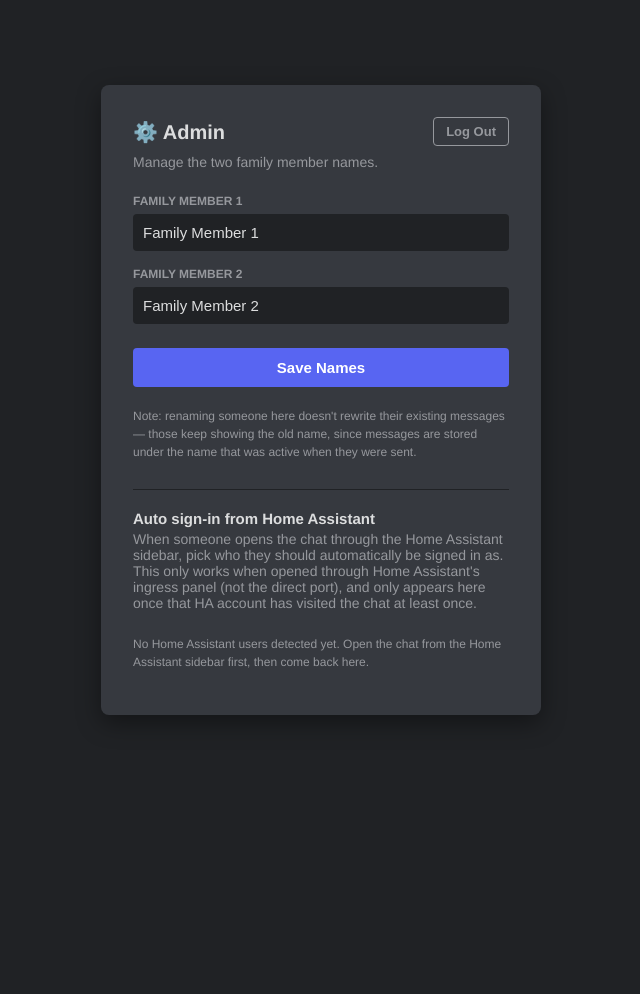
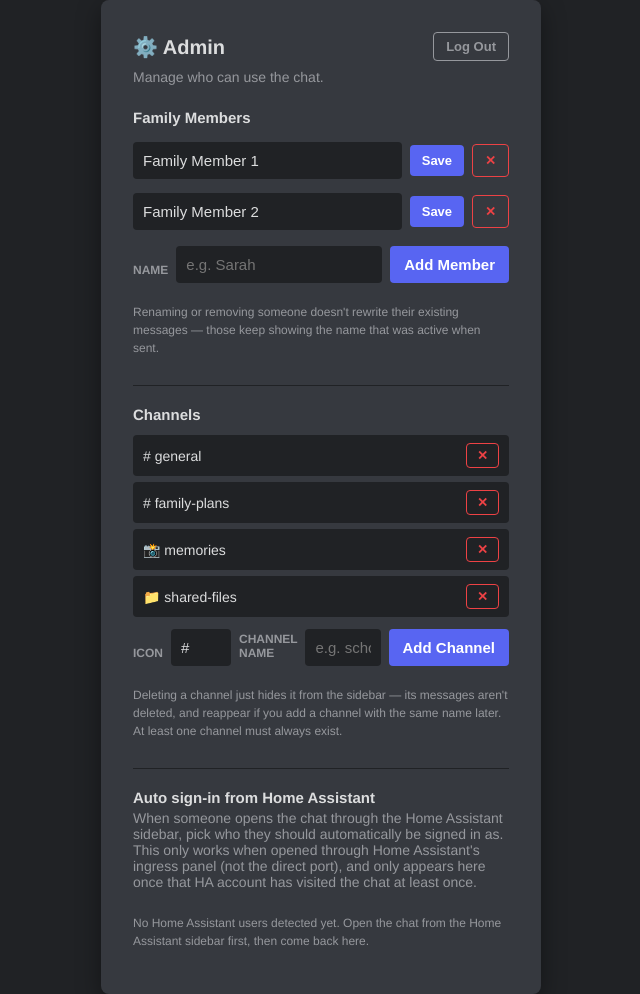
Before and after one commit to Arbitrary8481/family-chat, a Flask app: page /admin in a window 1280 px wide. Shown: the whole page, without its empty margins (319-959 px from the left). Before the commit the page ends 715 px from the top, so only its background shows below. Run offline with Flask 3, Linux system fonts and the light colour scheme; the visitor is signed in with stand-in values (Sample User, id 1); data comes from the database, SQL or seed files in the repository; parts of the project's set-up code (start-up, migrations or seed data) failed here and were passed over.

Commit message:
Adding ability to add and remove channels
see changelog.

```diff
--- a/family-chat/app/server.py
+++ b/family-chat/app/server.py
@@ -4,6 +4,7 @@ import functools
 import hmac
 import json
 import os
+import re
 import secrets
 import sqlite3
 import base64
@@ -139,6 +140,24 @@ def init_db():
     c.execute('INSERT OR IGNORE INTO settings (key, value) VALUES (?, ?)',
               ('username2', USERNAME2_DEFAULT))
 
+    # Family members — this used to be a fixed pair (username1/username2
+    # above). It's now an open-ended roster so more than two people can
+    # use the chat. On first run, migrate whatever the old two names were
+    # (or their defaults) into the roster so existing installs don't lose
+    # their configured names when upgrading; from then on this table is
+    # the source of truth and the roster is managed from /admin.
+    c.execute('''CREATE TABLE IF NOT EXISTS family_members
+                 (id INTEGER PRIMARY KEY AUTOINCREMENT,
+                  name TEXT UNIQUE NOT NULL)''')
+    c.execute('SELECT COUNT(*) FROM family_members')
+    if c.fetchone()[0] == 0:
+        for key, fallback in (('username1', USERNAME1_DEFAULT), ('username2', USERNAME2_DEFAULT)):
+            c.execute('SELECT value FROM settings WHERE key = ?', (key,))
+            row = c.fetchone()
+            name = (row[0] if row else fallback).strip()
+            if name:
+                c.execute('INSERT OR IGNORE INTO family_members (name) VALUES (?)', (name,))
+
     # Home Assistant users seen via ingress auth headers, so the admin
     # panel can offer "when this HA account is logged in, auto-sign-in as
     # <family member>" without the add-on needing to talk to HA's auth API.
@@ -147,6 +166,26 @@ def init_db():
                   username TEXT,
                   display_name TEXT,
                   last_seen TEXT)''')
+
+    # Channels — used to be four hardcoded entries in the HTML template.
+    # Seeded with those same four defaults so nothing changes for existing
+    # installs; from here on they're managed from the admin panel.
+    c.execute('''CREATE TABLE IF NOT EXISTS channels
+                 (id INTEGER PRIMARY KEY AUTOINCREMENT,
+                  slug TEXT UNIQUE NOT NULL,
+                  name TEXT NOT NULL,
+                  icon TEXT NOT NULL DEFAULT '#')''')
+    c.execute('SELECT COUNT(*) FROM channels')
+    if c.fetchone()[0] == 0:
+        c.executemany(
+            'INSERT INTO channels (slug, name, icon) VALUES (?, ?, ?)',
+            [
+                ('general', 'general', '#'),
+                ('plans', 'family-plans', '#'),
+                ('memories', 'memories', '📸'),
+                ('files', 'shared-files', '📁'),
+            ]
+        )
 
     conn.commit()
     conn.close()
@@ -197,6 +236,104 @@ def get_ha_user_map():
 
 def set_ha_user_map(mapping):
     set_setting('ha_user_map', json.dumps(mapping))
+
+def slugify(text):
+    slug = re.sub(r'[^a-z0-9]+', '-', text.strip().lower()).strip('-')
+    return slug[:30]
+
+def get_channels():
+    conn = sqlite3.connect('/data/chat.db')
+    c = conn.cursor()
+    c.execute('SELECT slug, name, icon FROM channels ORDER BY id ASC')
+    rows = c.fetchall()
+    conn.close()
+    return [{'slug': r[0], 'name': r[1], 'icon': r[2]} for r in rows]
+
+def add_channel(name, icon):
+    name = name.strip()[:30]
+    icon = (icon.strip() or '#')[:8]
+    slug = slugify(name)
+    if not name or not slug:
+        return None, 'Channel name is required.'
+
+    conn = sqlite3.connect('/data/chat.db')
+    c = conn.cursor()
+    c.execute('SELECT 1 FROM channels WHERE slug = ?', (slug,))
+    if c.fetchone():
+        conn.close()
+        return None, 'A channel with that name already exists.'
+    c.execute('INSERT INTO channels (slug, name, icon) VALUES (?, ?, ?)', (slug, name, icon))
+    conn.commit()
+    conn.close()
+    return slug, None
+
+def delete_channel(slug):
+    conn = sqlite3.connect('/data/chat.db')
+    c = conn.cursor()
+    c.execute('SELECT COUNT(*) FROM channels')
+    if c.fetchone()[0] <= 1:
+        conn.close()
+        return False, "Can't delete the last remaining channel."
+    c.execute('DELETE FROM channels WHERE slug = ?', (slug,))
+    conn.commit()
+    conn.close()
+    # Messages already posted in this channel are left in place (just no
+    # longer reachable from the channel list) rather than deleted, so
+    # re-creating a channel with the same slug would bring them back.
+    return True, None
+
+def get_family_members():
+    conn = sqlite3.connect('/data/chat.db')
+    c = conn.cursor()
+    c.execute('SELECT id, name FROM family_members ORDER BY id ASC')
+    rows = c.fetchall()
+    conn.close()
+    return [{'id': r[0], 'name': r[1]} for r in rows]
+
+def add_family_member(name):
+    name = name.strip()[:30]
+    if not name:
+        return None, 'Name is required.'
+    conn = sqlite3.connect('/data/chat.db')
+    c = conn.cursor()
+    c.execute('SELECT 1 FROM family_members WHERE name = ?', (name,))
+    if c.fetchone():
+        conn.close()
+        return None, 'That name is already in use.'
+    c.execute('INSERT INTO family_members (name) VALUES (?)', (name,))
+    conn.commit()
+    member_id = c.lastrowid
+    conn.close()
+    return member_id, None
+
+def rename_family_member(member_id, new_name):
+    new_name = new_name.strip()[:30]
+    if not new_name:
+        return False, 'Name is required.'
+    conn = sqlite3.connect('/data/chat.db')
+    c = conn.cursor()
+    c.execute('SELECT 1 FROM family_members WHERE name = ? AND id != ?', (new_name, member_id))
+    if c.fetchone():
+        conn.close()
+        return False, 'That name is already in use.'
+    c.execute('UPDATE family_members SET name = ? WHERE id = ?', (new_name, member_id))
+    conn.commit()
+    conn.close()
+    return True, None
+
+def delete_family_member(member_id):
+    conn = sqlite3.connect('/data/chat.db')
+    c = conn.cursor()
+    c.execute('SELECT COUNT(*) FROM family_members')
+    if c.fetchone()[0] <= 1:
+        conn.close()
+        return False, "Can't remove the last remaining family member."
+    c.execute('DELETE FROM family_members WHERE id = ?', (member_id,))
+    conn.commit()
+    conn.close()
+    # Same principle as messages/channels: existing messages keep whatever
+    # name was active when they were sent, rather than being rewritten.
+    return True, None
 
 def get_messages(limit=100, channel='general'):
     conn = sqlite3.connect('/data/chat.db')
@@ -329,24 +466,30 @@ def index():
     _, auto_user = resolve_ha_identity()
 
     return render_template('index.html',
-                          username1=get_setting('username1', USERNAME1_DEFAULT),
-                          username2=get_setting('username2', USERNAME2_DEFAULT),
+                          members=get_family_members(),
                           theme=THEME,
                           asset_version=ASSET_VERSION,
                           inline_css=INLINE_CSS,
+                          channels=get_channels(),
                           auto_user=auto_user,
                           ha_identified=bool(ha_user_id))
+
+@app.route('/api/channels')
+def api_channels():
+    return jsonify(get_channels())
 
 @app.route('/admin')
 def admin_panel():
     if not session.get('is_admin'):
         return render_template('admin.html', logged_in=False, error=request.args.get('error'))
     return render_template('admin.html', logged_in=True,
-                          username1=get_setting('username1', USERNAME1_DEFAULT),
-                          username2=get_setting('username2', USERNAME2_DEFAULT),
+                          members=get_family_members(),
+                          member_error=request.args.get('member_error'),
                           saved=request.args.get('saved'),
                           ha_users=get_ha_users(),
-                          ha_user_map=get_ha_user_map())
+                          ha_user_map=get_ha_user_map(),
+                          channels=get_channels(),
+                          channel_error=request.args.get('channel_error'))
 
 @app.route('/admin/login', methods=['POST'])
 def admin_login():
@@ -362,35 +505,70 @@ def admin_logout():
     session.pop('is_admin', None)
     return ingress_redirect(url_for('admin_panel'))
 
-@app.route('/admin/usernames', methods=['POST'])
+@app.route('/admin/members/add', methods=['POST'])
 @require_admin
-def admin_update_usernames():
-    name1 = request.form.get('username1', '').strip()
-    name2 = request.form.get('username2', '').strip()
+def admin_add_member():
+    member_id, error = add_family_member(request.form.get('name', ''))
+    if error:
+        return ingress_redirect(url_for('admin_panel', member_error=error))
+    return ingress_redirect(url_for('admin_panel', saved='1'))
 
-    if not name1 or not name2:
-        return ingress_redirect(url_for('admin_panel', saved='error'))
-    # Keep names short — they're rendered as avatar initials and channel
-    # member labels, and long values would break that UI.
-    name1 = name1[:30]
-    name2 = name2[:30]
+@app.route('/admin/members/rename', methods=['POST'])
+@require_admin
+def admin_rename_member():
+    try:
+        member_id = int(request.form.get('id', ''))
+    except ValueError:
+        return ingress_redirect(url_for('admin_panel', member_error='Invalid member.'))
+    ok, error = rename_family_member(member_id, request.form.get('name', ''))
+    if error:
+        return ingress_redirect(url_for('admin_panel', member_error=error))
+    return ingress_redirect(url_for('admin_panel', saved='1'))
 
-    set_setting('username1', name1)
-    set_setting('username2', name2)
+@app.route('/admin/members/delete', methods=['POST'])
+@require_admin
+def admin_delete_member():
+    try:
+        member_id = int(request.form.get('id', ''))
+    except ValueError:
+        return ingress_redirect(url_for('admin_panel', member_error='Invalid member.'))
+    ok, error = delete_family_member(member_id)
+    if error:
+        return ingress_redirect(url_for('admin_panel', member_error=error))
     return ingress_redirect(url_for('admin_panel', saved='1'))
 
 @app.route('/admin/ha-mapping', methods=['POST'])
 @require_admin
 def admin_update_ha_mapping():
+    valid_names = {m['name'] for m in get_family_members()}
     mapping = {}
     for user_id, choice in request.form.items():
         if not user_id.startswith('map_'):
             continue
         user_id = user_id[len('map_'):]
         choice = choice.strip()
-        if choice:  # empty selection = no auto sign-in for this HA user
-            mapping[user_id] = choice[:30]
+        if choice and choice in valid_names:  # empty selection = no auto sign-in for this HA user
+            mapping[user_id] = choice
     set_ha_user_map(mapping)
+    return ingress_redirect(url_for('admin_panel', saved='1'))
+
+@app.route('/admin/channels/add', methods=['POST'])
+@require_admin
+def admin_add_channel():
+    name = request.form.get('name', '')
+    icon = request.form.get('icon', '#')
+    slug, error = add_channel(name, icon)
+    if error:
+        return ingress_redirect(url_for('admin_panel', channel_error=error))
+    return ingress_redirect(url_for('admin_panel', saved='1'))
+
+@app.route('/admin/channels/delete', methods=['POST'])
+@require_admin
+def admin_delete_channel():
+    slug = request.form.get('slug', '')
+    ok, error = delete_channel(slug)
+    if error:
+        return ingress_redirect(url_for('admin_panel', channel_error=error))
     return ingress_redirect(url_for('admin_panel', saved='1'))
 
 @app.route('/api/messages')
--- a/family-chat/app/static/script.js
+++ b/family-chat/app/static/script.js
@@ -1,7 +1,7 @@
 // Global state
 let socket;
 let currentUser = null;
-let currentChannel = 'general';
+let currentChannel = window.DEFAULT_CHANNEL || 'general';
 let selectedFile = null;
 let customEmojis = {};
 let recentEmojis = JSON.parse(localStorage.getItem('recentEmojis') || '[]');
--- a/family-chat/app/templates/admin.html
+++ b/family-chat/app/templates/admin.html
@@ -50,6 +50,91 @@
             color: var(--text-normal);
             font-size: 15px;
             margin-bottom: 4px;
+        }
+        .channel-manage-list {
+            margin-top: 12px;
+        }
+        .channel-row {
+            display: flex;
+            align-items: center;
+            justify-content: space-between;
+            padding: 8px 10px;
+            background: var(--bg-tertiary);
+            border-radius: 4px;
+            margin-bottom: 6px;
+        }
+        .channel-row-label {
+            font-size: 14px;
+        }
+        .channel-row form {
+            width: auto;
+            margin: 0;
+        }
+        .member-row {
+            display: flex;
+            align-items: center;
+            gap: 8px;
+            padding: 4px 0;
+            margin-bottom: 6px;
+        }
+        .member-row input[type="text"] {
+            flex: 1;
+            margin: 0;
+        }
+        .member-row button {
+            width: auto;
+            margin: 0;
+            padding: 8px 12px;
+            font-size: 13px;
+            white-space: nowrap;
+        }
+        .save-btn {
+            background: var(--bg-accent);
+            color: white;
+            border: none;
+        }
+        .save-btn:hover {
+            background: var(--bg-accent-hover);
+        }
+        .delete-btn {
+            width: auto;
+            margin-top: 0;
+            padding: 4px 10px;
+            font-size: 13px;
+            background: transparent;
+            border: 1px solid var(--danger);
+            color: var(--danger);
+        }
+        .delete-btn:hover {
+            background: var(--danger);
+            color: white;
+        }
+        .delete-btn:disabled {
+            opacity: 0.35;
+            cursor: not-allowed;
+            border-color: var(--text-muted);
+            color: var(--text-muted);
+        }
+        .delete-btn:disabled:hover {
+            background: transparent;
+        }
+        .channel-add-form {
+            display: flex;
+            align-items: flex-end;
+            gap: 8px;
+            margin-top: 12px;
+        }
+        .channel-add-form label {
+            margin-top: 0;
+        }
+        .channel-add-form input {
+            margin: 0;
+        }
+        .channel-add-form button {
+            width: auto;
+            margin-top: 0;
+            padding: 10px 14px;
+            white-space: nowrap;
         }
         h1 {
             font-size: 20px;
@@ -143,17 +228,49 @@
                     <button type="submit">Log Out</button>
                 </form>
             </div>
-            <p class="subtitle">Manage the two family member names.</p>
-            {% if saved == '1' %}<div class="message success">Saved. Reload the chat to see the new names.</div>{% endif %}
-            {% if saved == 'error' %}<div class="message error">Both names are required.</div>{% endif %}
-            <form method="post" action="./admin/usernames">
-                <label for="username1">Family Member 1</label>
-                <input type="text" id="username1" name="username1" maxlength="30" value="{{ username1 }}" required>
-                <label for="username2">Family Member 2</label>
-                <input type="text" id="username2" name="username2" maxlength="30" value="{{ username2 }}" required>
-                <button type="submit">Save Names</button>
+            <p class="subtitle">Manage who can use the chat.</p>
+            {% if saved == '1' %}<div class="message success">Saved. Reload the chat to see changes.</div>{% endif %}
+            {% if member_error %}<div class="message error">{{ member_error }}</div>{% endif %}
+
+            <h2 class="section-title" style="margin-top:0; padding-top:0; border-top:none;">Family Members</h2>
+            <div class="channel-manage-list">
+                {% for m in members %}
+                <form method="post" class="member-row">
+                    <input type="hidden" name="id" value="{{ m.id }}">
+                    <input type="text" name="name" value="{{ m.name }}" maxlength="30" required>
+                    <button type="submit" formaction="./admin/members/rename" class="save-btn">Save</button>
+                    <button type="submit" formaction="./admin/members/delete" class="delete-btn" title="Remove"{% if members|length <= 1 %} disabled{% endif %}>✕</button>
+                </form>
+                {% endfor %}
+            </div>
+            <form method="post" action="./admin/members/add" class="channel-add-form">
+                <label for="member_name">Name</label>
+                <input type="text" id="member_name" name="name" maxlength="30" placeholder="e.g. Sarah" required>
+                <button type="submit">Add Member</button>
             </form>
-            <p class="hint">Note: renaming someone here doesn't rewrite their existing messages — those keep showing the old name, since messages are stored under the name that was active when they were sent.</p>
+            <p class="hint">Renaming or removing someone doesn't rewrite their existing messages — those keep showing the name that was active when sent.</p>
+
+            <h2 class="section-title">Channels</h2>
+            {% if channel_error %}<div class="message error">{{ channel_error }}</div>{% endif %}
+            <div class="channel-manage-list">
+                {% for ch in channels %}
+                <div class="channel-row">
+                    <span class="channel-row-label">{{ ch.icon }} {{ ch.name }}</span>
+                    <form method="post" action="./admin/channels/delete">
+                        <input type="hidden" name="slug" value="{{ ch.slug }}">
+                        <button type="submit" class="delete-btn" title="Delete channel"{% if channels|length <= 1 %} disabled{% endif %}>✕</button>
+                    </form>
+                </div>
+                {% endfor %}
+            </div>
+            <form method="post" action="./admin/channels/add" class="channel-add-form">
+                <label for="channel_icon">Icon</label>
+                <input type="text" id="channel_icon" name="icon" maxlength="8" value="#" style="max-width: 60px;">
+                <label for="channel_name">Channel name</label>
+                <input type="text" id="channel_name" name="name" maxlength="30" placeholder="e.g. school-stuff" required>
+                <button type="submit">Add Channel</button>
+            </form>
+            <p class="hint">Deleting a channel just hides it from the sidebar — its messages aren't deleted, and reappear if you add a channel with the same name later. At least one channel must always exist.</p>
 
             <h2 class="section-title">Auto sign-in from Home Assistant</h2>
             <p class="subtitle">
@@ -168,8 +285,9 @@
                 <label for="map_{{ u.user_id }}">{{ u.display_name or u.username or u.user_id }}</label>
                 <select id="map_{{ u.user_id }}" name="map_{{ u.user_id }}">
                     <option value="" {% if ha_user_map.get(u.user_id) is none %}selected{% endif %}>— Don't auto sign in —</option>
-                    <option value="{{ username1 }}" {% if ha_user_map.get(u.user_id) == username1 %}selected{% endif %}>{{ username1 }}</option>
-                    <option value="{{ username2 }}" {% if ha_user_map.get(u.user_id) == username2 %}selected{% endif %}>{{ username2 }}</option>
+                    {% for m in members %}
+                    <option value="{{ m.name }}" {% if ha_user_map.get(u.user_id) == m.name %}selected{% endif %}>{{ m.name }}</option>
+                    {% endfor %}
                 </select>
                 {% endfor %}
                 <button type="submit">Save Mapping</button>
--- a/family-chat/config.yaml
+++ b/family-chat/config.yaml
@@ -1,5 +1,5 @@
 name: "Family Chat"
-version: "2.1.1"
+version: "2.3.0"
 slug: "family_chat"
 description: "Private Discord-like chat for your family with file sharing and emojis"
 arch:
```
Also changed, not shown: family-chat/app/templates/index.html (+23 -32 lines), family-chat/CHANGELOG.md.
